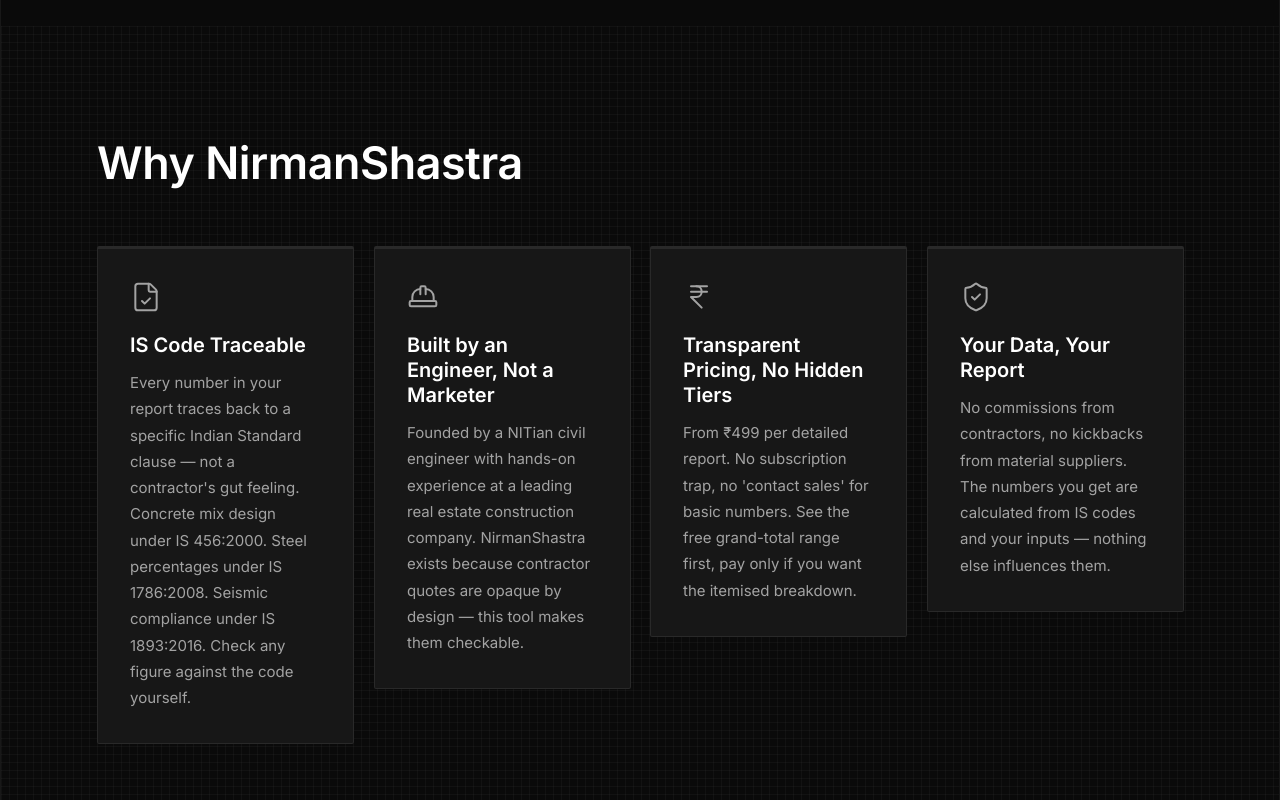
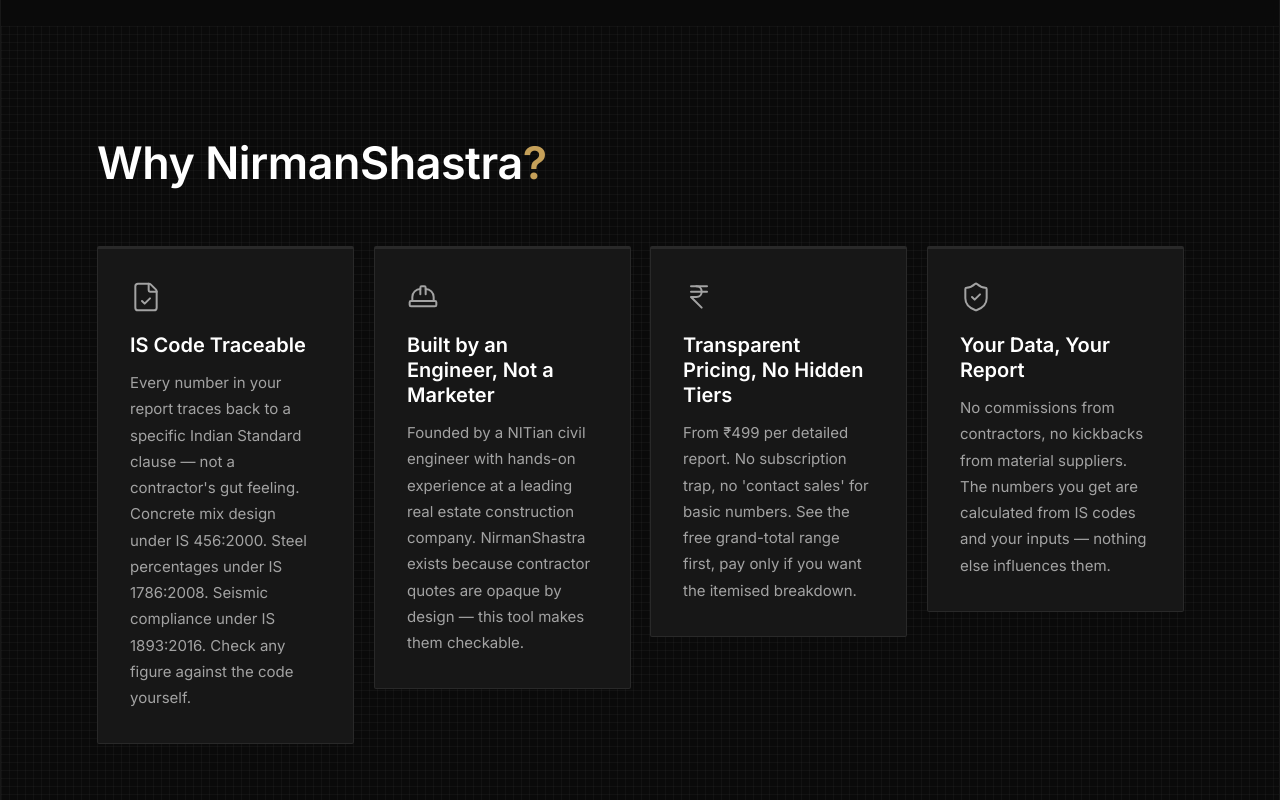
Before and after one commit to jhawarsudip/nirmanshastra, a Next.js app: page / in a window 1280 px wide. Shown: the part 1700-2500 px from the top of the page. Built offline with nearby package versions, Linux system fonts and the light colour scheme; no server answers; a web font is replaced by a local one.

Commit message:
Add gold question mark to three homepage section headings

```diff
--- a/app/page.tsx
+++ b/app/page.tsx
@@ -743,7 +743,7 @@
       {/* ── WHY NIRMANSHASTRA ──────────────────────────────────────────── */}
       <section className="grid-paper px-6 md:px-16 lg:px-24 py-28">
         <div className="space-y-14">
-          <SectionHeader title="Why NirmanShastra" />
+          <SectionHeader title={<>Why NirmanShastra<span style={{ color: GOLD }}>?</span></>} />
           <div className="grid grid-cols-1 sm:grid-cols-2 lg:grid-cols-4 gap-5">
             {PILLARS.map((pillar, i) => (
               <PillarCard key={pillar.title} pillar={pillar} delay={i * 0.08} />
@@ -898,7 +898,7 @@
       {/* ── HOW IT WORKS ─────────────────────────────────────────────────── */}
       <section id="how-it-works" className="grid-paper px-6 md:px-16 lg:px-24 py-28">
         <div className="space-y-14">
-          <SectionHeader title={<>How NirmanShastra <span className="section-accent">works</span></>} />
+          <SectionHeader title={<>How NirmanShastra <span className="section-accent">works</span><span style={{ color: GOLD }}>?</span></>} />
 
           <motion.div
             initial={prefersReducedMotion ? false : { scaleX: 0 }}
@@ -944,7 +944,7 @@
       {/* ── COMPARISON TABLE ─────────────────────────────────────────── */}
       <section className="px-6 md:px-16 lg:px-24 py-28" style={{ background: BG }}>
         <div className="space-y-10">
-          <SectionHeader title={<>Why NirmanShastra <span className="section-accent">beats</span> free calculators</>} />
+          <SectionHeader title={<>Why NirmanShastra <span className="section-accent">beats</span> free calculators<span style={{ color: GOLD }}>?</span></>} />
           <p style={{ fontFamily: FI, fontSize: 16, color: TS, lineHeight: 1.65, maxWidth: 680 }}>
             Free online calculators steal your phone number and sell it to contractors. Here&apos;s what you actually get.
           </p>
```
